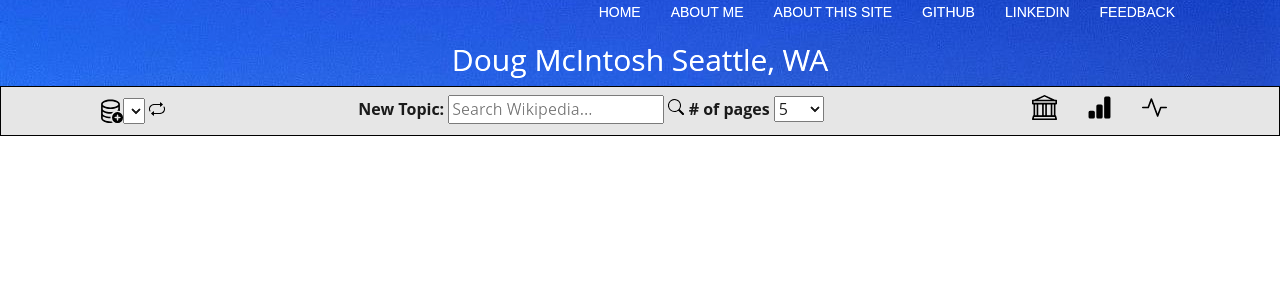
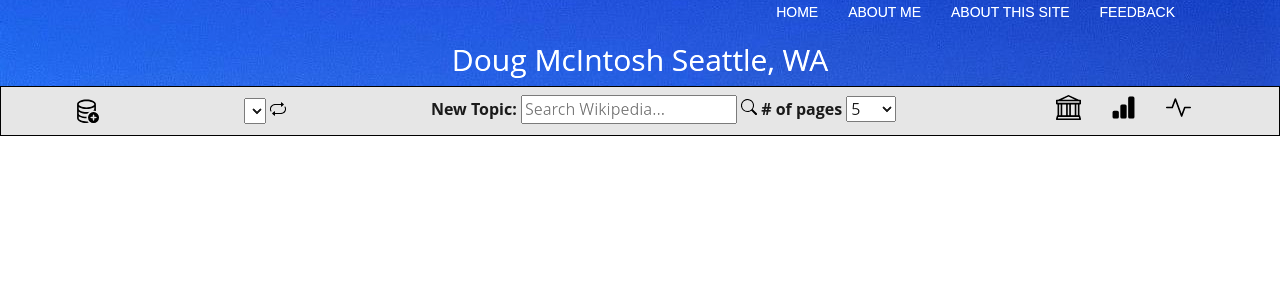
Before and after one commit to JackManu/portfolio, a Python web app: template templates/wiki_search.html in a window 1280 px wide. Shown: the top 300 px of the page. Run offline with Jinja, Linux system fonts and the light colour scheme; the template is opened without the code that fills it, so the values that code supplies are empty; some libraries are stand-ins or nearby versions.

Commit message:
pushing to git to synchronize with vscode on my new mac

```diff
--- a/services/site_traffic.py
+++ b/services/site_traffic.py
@@ -136,7 +136,7 @@ class Pusher_handler(Portfolio_Base):
         return output
 
     def prune_site_traffic_init(self):
-        stmt="delete from site_traffic_init where creation_date < date('now', '-60 days');"
+        stmt="delete from site_traffic_init where creation_date < date('now', '-30 days');"
 
         try:
             deleted_data=self.exec_statement(stmt)
--- a/services/wiki_youtube_reader.py
+++ b/services/wiki_youtube_reader.py
@@ -125,7 +125,7 @@ class Wikipedia_reader(BaseWeb):
             self.auth_cmd='curl -s -X POST -d "grant_type=client_credentials"' \
                 + ' -d "client_id=' + f"{self.client}" + '"' \
                 + ' -d "client_secret=' + f"{self.secret}" + '" ' \
-            + self.wiki_auth_url
+                + self.wiki_auth_url
             self.auth_token=self.get_token(self.auth_cmd)
 
     def get_token(self,api):
--- a/static/styles/style.css
+++ b/static/styles/style.css
@@ -126,9 +126,9 @@ input[type="checkbox"] .checkmark {
 }
 .flex_container {
     display:flex;
-    flex-direction:row !important;
+    flex-direction:row;
     flex-wrap: nowrap;
-    justify-content: space-around !important;
+    justify-content: space-around;
     align-items:center;
     height:50px;
 }
@@ -710,6 +710,14 @@ ul.main-nav.show-it {
   .footer {
     padding: 1em 0em;
   }
+  .flex_container {
+    display: flex;
+    flex-direction: row;
+    flex-wrap: nowrap;
+    justify-content: space-around;
+    align-items: center;
+    height: 75px;
+  }
 }
 /* Smartphones (portrait and landscape) ----------- */
 @media only screen and (min-device-width : 320px) and (max-device-width : 480px) {
@@ -724,6 +732,14 @@ ul.main-nav.show-it {
 /* Smartphones (portrait) ----------- */
 @media only screen and (max-width : 320px) {
     /* Styles */
+    .flex_container {
+        display: flex;
+        flex-direction: row;
+        flex-wrap: nowrap;
+        justify-content: space-around;
+        align-items: center;
+        height: 75px;
+    }
 }
 
 /* iPads (portrait and landscape) ----------- */
--- a/templates/aboutthis.html
+++ b/templates/aboutthis.html
@@ -43,7 +43,7 @@
                         </li>
                         <li>
                             &nbsp&nbsp&nbsp&nbsp<b>site_traffic_init Table</b>
-                            <p>This table stores all of the site traffic activity and is used to populate the charts when the 'site traffic' page is loaded.  Entries are deleted after a day.</p>
+                            <p>This table stores all of the site traffic activity and is used to populate the charts when the 'site traffic' page is loaded.  30 days worth of data are kept.</p>
                         </li>
                     </ul>
                 </li>
--- a/templates/index.html
+++ b/templates/index.html
@@ -24,8 +24,8 @@
                         <li><a href="{{url_for('index')}}">Home</a></li>
                         <li><a href="{{url_for('aboutme')}}">About Me</a></li>
                         <li><a href="{{url_for('aboutthis')}}">About This Site</a></li>
-                        <li><a href="https://github.com/JackManu/portfolio" target="_blank">GitHub</a></li>
-                        <li><a href="http://www.linkedin.com/in/doug-mcintosh" target="_blank">LinkedIn</a></li>
+                        <!--<li><a href="https://github.com/JackManu/portfolio" target="_blank">GitHub</a></li>
+                        <li><a href="http://www.linkedin.com/in/doug-mcintosh" target="_blank">LinkedIn</a></li>-->
                         <li><a href="{{url_for('comments')}}">Feedback</a></li>
                     </ul>
                 </div>
--- a/templates/nav_bar.html
+++ b/templates/nav_bar.html
@@ -1,8 +1,6 @@
 <section>
 <div class="flex_container" style="width:100vw;border: solid black 1px;background-color: lightgray">
-    <div class="flex_container">
       <input onclick="showNew();" type="image" src="static/assets/add_library.svg" height="25" alt="switch">
-        <div class="flex_container">
       <form action="{{url_for('wiki_search')}}" method="post">
           <select id="library_list" name="library_selection">
               {% for each_l in databases %}
@@ -15,12 +13,7 @@
           </select>
           <input style="height:auto" type="image" src="static/assets/switch.svg" alt="switch">
       </form>
-        </div>
-    </div>
-    <div class="flex_container">
-        <div class="flex_container">
     <form id="search" action="{{ url_for('wiki_search_results') }}" method="post">
-            <div style="vertical-align: middle">
           <label for="search">New Topic:</label>
           <input id="search" type="text" name="search_button" placeholder="Search Wikipedia...">
           <input style="height: auto" type="image" src="static/assets/search.svg" alt="search" />
@@ -30,10 +23,7 @@
               <option value="{{myrange}}">{{myrange}}</option>
               {% endfor %}
           </select>
-            </div>
     </form>
-        </div>
-    </div>
     <div class="flex_container">
         <form class="col-md-12 col-xs-12" action="{{url_for('wiki_search')}}" method="post">
             <input type="image" src="static/assets/library.svg" height="25" alt="graphs" />
--- a/templates/site_traffic.html
+++ b/templates/site_traffic.html
@@ -16,8 +16,8 @@
     <script src="https://www.gstatic.com/charts/loader.js"></script>
     <script src="https://js.pusher.com/8.3.0/pusher.min.js"></script>
     <script type="text/javascript">
-          var my_routes = {{ content.routes |tojson }};
-          var init_data = {{ content.data | tojson  }};
+    var my_routes = {{content.routes | tojson}};
+    var init_data = {{content.data | tojson}};
           //alert(' init data: ' + Object.entries(init_data) + ' routes: ' + Object.entries(my_routes))
           const time_ticks_dict = {};
         for (const [key, dlist] of Object.entries(init_data)) {
--- a/templates/wiki_search.html
+++ b/templates/wiki_search.html
@@ -40,9 +40,6 @@
                 <li>
                     <h4>Navigation bar:</h4>
                     <ol style="list-style-type:disc !important;padding-left:2vw !important;text-align:left">
-                        <li>
-                            <p>"Current" - the library that is currently being viewed</p>
-                        </li>
                         <li>
                             <p><img src="static/assets/add_library.svg" alt="Create new Library"> - Create a new library/database, then search/add the topics you want.</p>
                         </li>
@@ -140,6 +137,9 @@
                     document.getElementById('view_topic').style.display = 'block';
                 })
                 .catch(error => alert('Error fetching data for:' + topic + ' : ' + error));
+
+            /*const response = await fetch('/view_topic?topic=' + topic);
+            const data = await response.json();*/
         }
         function showData(sectionId) {
             document.getElementById('intro_text').style.display = 'none';
--- a/templates/wiki_search_results.html
+++ b/templates/wiki_search_results.html
@@ -3,6 +3,8 @@
 {{ super() }}
 {% endblock content %}
 {% block search_results %}
+{% include 'nav_bar.html' %}
+<div style="text-align: center; background-color: #fff;width: 100vw; height:100vh">
     <section>
         {% include 'error_modal.html' %}
         {% include 'progress_bar.html' %}
@@ -11,7 +13,7 @@
             <div style="margin-bottom:1vh;text-align:center;margin-top:1vh">
                 <h4>Add Wikipedia page(s) for: {{content.search_text}}&nbsp&nbsp&nbsp&nbsp<input type="submit" value="Save" /></h4>
             </div>
-        <div id="myData" style="width:100vw;height:55vh;overflow-y:scroll;margin-bottom:3vh;align-items:center;justify-content:center">
+            <div id="myData" style="width:100vw;height:65vh;overflow-y:scroll;margin-bottom:3vh;align-items:center;justify-content:center">
                 <div id="table-wrapper">
                     <div id="table-scroll">
                         <table>
@@ -40,5 +42,5 @@
         </form>
         {% endif %}
     </section>
-
+</div>
 {% endblock search_results %}
--- a/templates/youtube_search_results.html
+++ b/templates/youtube_search_results.html
@@ -3,6 +3,8 @@
 {{ super() }}
 {% endblock content %}
 {% block search_results %}
+{% include 'nav_bar.html' %}
+<div style="text-align: center; background-color: #fff;width: 100vw; height:100vh">
     <section style="background-color: #fff;">
         {% include 'error_modal.html' %}
         {% include 'progress_bar.html' %}
@@ -11,7 +13,7 @@
             <div style="margin-bottom:1vh;text-align:center;margin-top:1vh">
                 <h4>Add Youtube video(s): {{content[0]['search_text']}} <input type="submit" value="Save" /></h4>
             </div>
-        <div id="myData" style="width:100vw;height:55vh;overflow-y:scroll;margin-bottom:3vh;align-items:center;justify-content:center">
+            <div id="myData" style="width:100vw;height:65vh;overflow-y:scroll;margin-bottom:3vh;align-items:center;justify-content:center">
                 <div id="table-wrapper">
                     <div id="table-scroll">
                         <table>
@@ -39,5 +41,5 @@
         </form>
         {% endif %}
     </section>
-
+</div>
     {% endblock search_results %}
```
Also changed, not shown: requirements.txt (+19 -0 lines), services/data_analysis.py (+3 -9 lines), tsconfig.json (added, +9 -0 lines), DB/Artists.db, DB/site.db, TextFile2.txt (added), 2 other files. Lines whose indentation alone changed are shown as unchanged.
